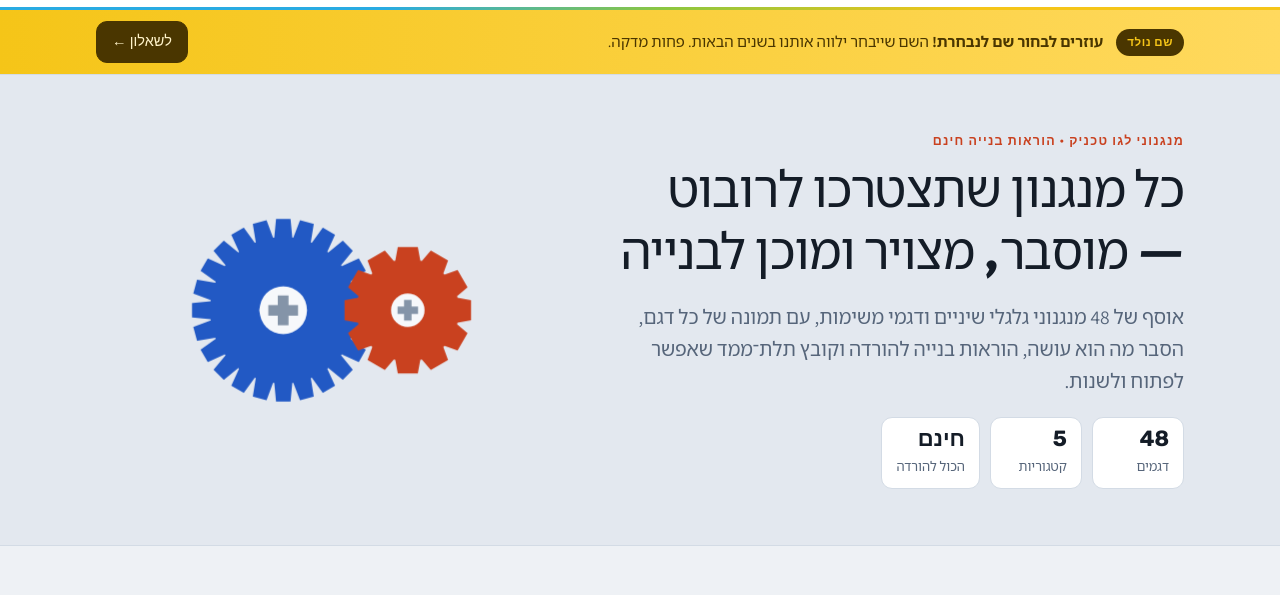
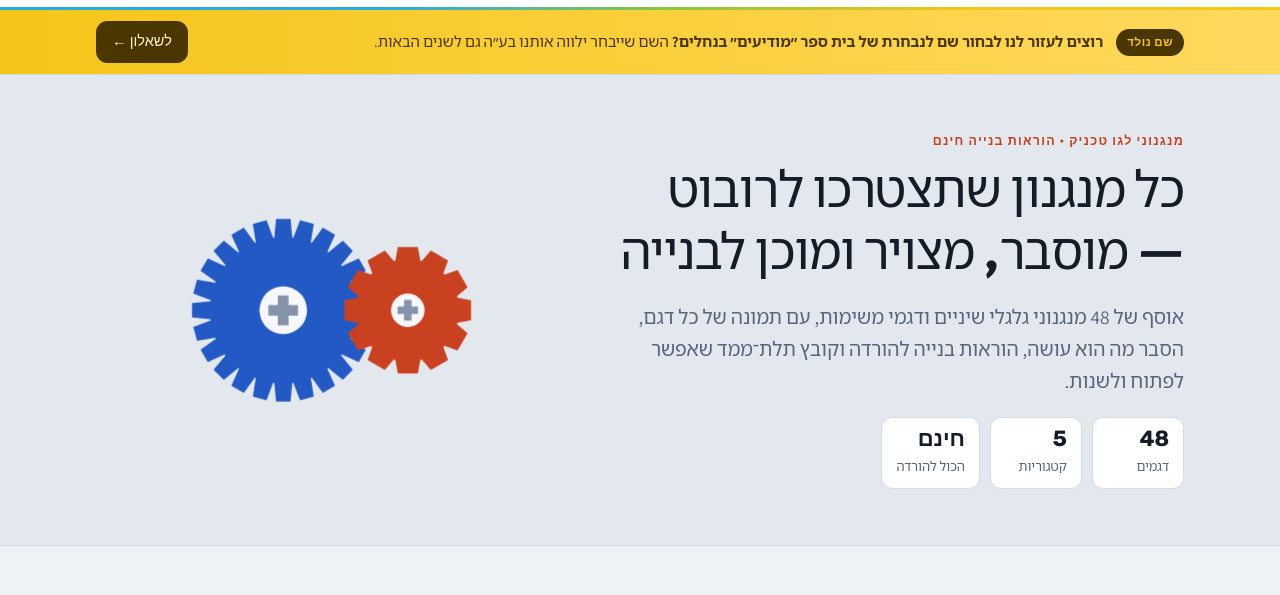
Before and after one commit to spitario/gears-models-he, a plain HTML site: page index.html in a window 1280 px wide. Shown: the part 191-786 px from the top of the page. Drawn offline with Linux system fonts and the light colour scheme.

Commit message:
ניסוח חדש לרצועת השאלון בעמוד הבית
פנייה ישירה שמזכירה את שם בית הספר והיישוב, כדי שגם מי שלא
מבית הספר יבין במה מדובר.

Co-Authored-By: Claude Opus 5 <noreply@anthropic.com>

```diff
--- a/index.html
+++ b/index.html
@@ -455,7 +455,7 @@ function viewHome(){
 
   return (POLL ? '<div class="pollbar"><div class="wrap">'+
       '<span class="tag">שם נולד</span>'+
-      '<p><b>עוזרים לבחור שם לנבחרת!</b> השם שייבחר ילווה אותנו בשנים הבאות. פחות מדקה.</p>'+
+      '<p><b>רוצים לעזור לנו לבחור שם לנבחרת של בית ספר ״מודיעים״ בנחלים?</b> השם שייבחר ילווה אותנו בע״ה גם לשנים הבאות.</p>'+
       '<a class="btn" href="'+POLL+'" target="_blank" rel="noopener">לשאלון ←</a>'+
     '</div></div>' : '')+
     '<div class="hero"><div class="wrap"><div class="hero-grid"><div>'+
```
Also changed, not shown: src/template.html (+1 -1 lines).
